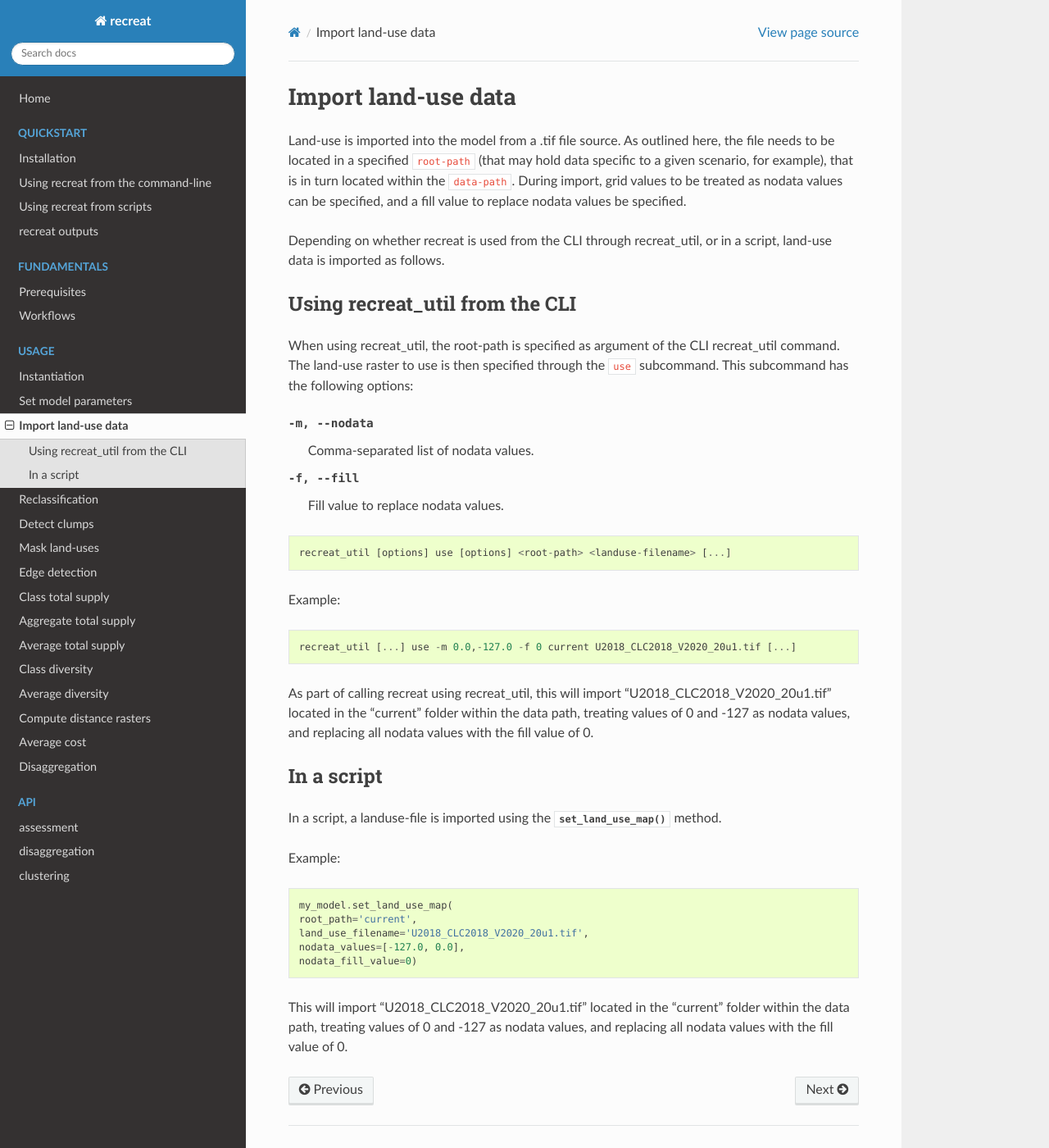
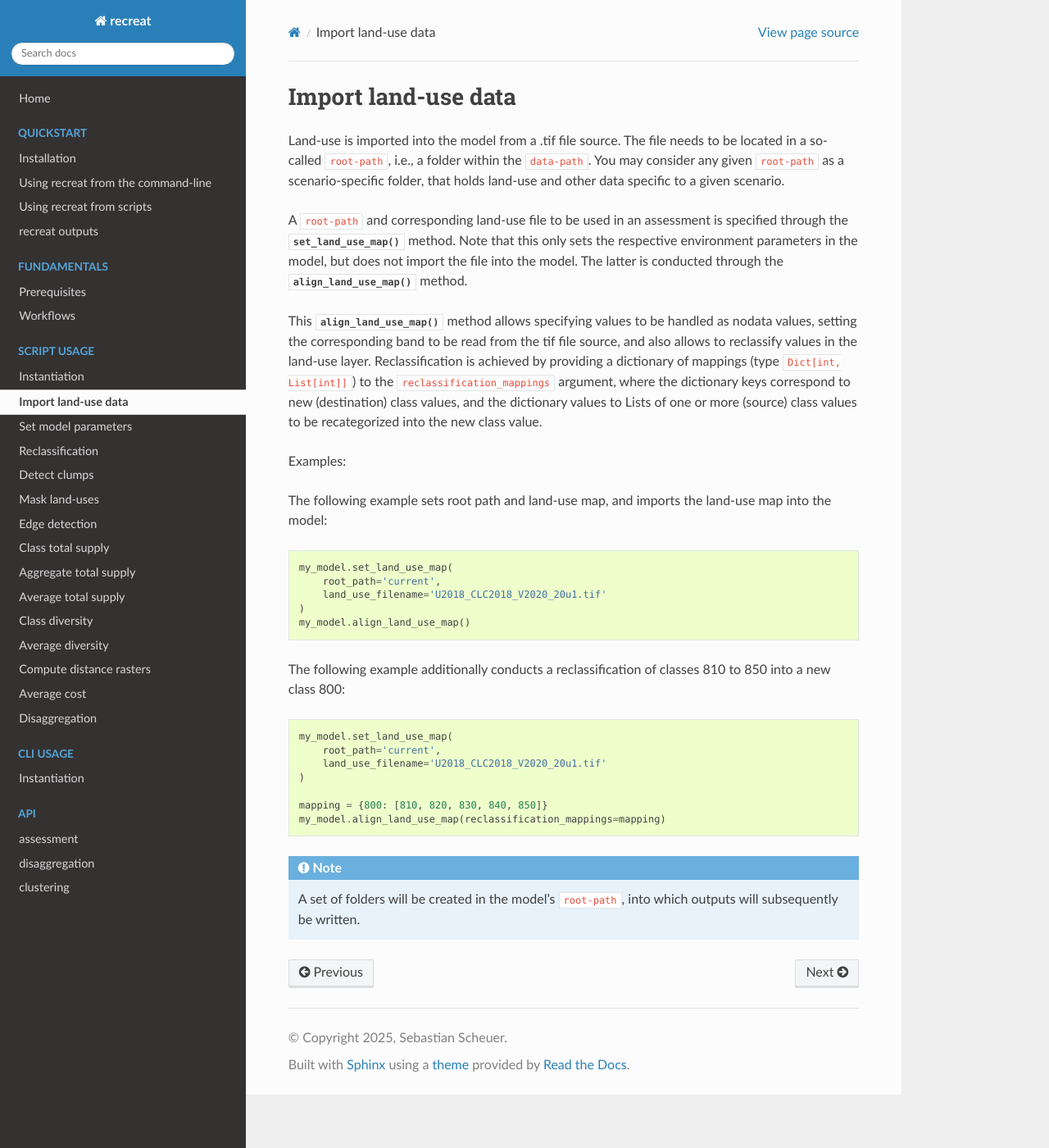
Before and after one commit to scheuerseb/recreat, a Sphinx documentation site: the page built from docs/usage/import_land_use_data.rst, in a window 1280 px wide and 1400 px high. Shown: the whole window at 82% size. Built offline with Sphinx 7.4.7 and the Read the Docs theme 3.1.0, drawn with Linux system fonts in a browser that asks for light colours.

```diff
--- a/docs/usage/import_land_use_data.rst
+++ b/docs/usage/import_land_use_data.rst
@@ -1,52 +1,45 @@
 Import land-use data
-====================
+=====================
 
-Land-use is imported into the model from a .tif file source. As outlined here, the file needs
-to be located in a specified ``root-path`` (that may hold data specific to a given scenario, for example),
-that is in turn located within the ``data-path``. During import, grid values to be treated as
-nodata values can be specified, and a fill value to replace nodata values be specified.
+Land-use is imported into the model from a .tif file source. The file needs to be located in a so-called ``root-path``,
+i.e., a folder within the ``data-path``. You may consider any given ``root-path`` as a scenario-specific folder, that holds land-use and other
+data specific to a given scenario.
 
-Depending on whether recreat is used from the CLI through recreat_util, or in a script,
-land-use data is imported as follows.
+A ``root-path`` and corresponding land-use file to be used in an assessment is specified through the :py:meth:`.set_land_use_map` method.
+Note that this only sets the respective environment parameters in the model, but does not import the file into the model. The latter is
+conducted through the :py:meth:`.align_land_use_map` method.
 
-Using recreat_util from the CLI
--------------------------------
-
-When using recreat_util, the root-path is specified as argument of the CLI recreat_util command.
-The land-use raster to use is then specified through the ``use`` subcommand. This subcommand has the following options:
-
--m, --nodata         Comma-separated list of nodata values.
--f, --fill           Fill value to replace nodata values.
-
-.. code-block::
-
-    recreat_util [options] use [options] <root-path> <landuse-filename> [...]
+This :py:meth:`.align_land_use_map` method allows specifying values to be handled as nodata values,
+setting the corresponding band to be read from the tif file source, and also allows to reclassify values in the land-use layer. Reclassification is achieved by
+providing a dictionary of mappings (type ``Dict[int, List[int]]``) to the ``reclassification_mappings`` argument, where the dictionary keys correspond to new (destination) class values, and the dictionary values
+to Lists of one or more (source) class values to be recategorized into the new class value.
 
 
-Example:
+Examples:
 
-.. code-block::
-
-    recreat_util [...] use -m 0.0,-127.0 -f 0 current U2018_CLC2018_V2020_20u1.tif [...]
-
-As part of calling recreat using recreat_util, this will import "U2018_CLC2018_V2020_20u1.tif" located in the
-"current" folder within the data path, treating values of 0 and -127 as nodata values, and
-replacing all nodata values with the fill value of 0.
-
-In a script
------------
-
-In a script, a landuse-file is imported using the :py:meth:`.set_land_use_map` method.
-
-Example:
+The following example sets root path and land-use map, and imports the land-use map into the model:
 
 .. code-block:: python
 
     my_model.set_land_use_map(
-    root_path='current',
-    land_use_filename='U2018_CLC2018_V2020_20u1.tif',
-    nodata_values=[-127.0, 0.0],
-    nodata_fill_value=0)
+        root_path='current',
+        land_use_filename='U2018_CLC2018_V2020_20u1.tif'
+    )
+    my_model.align_land_use_map()
 
-This will import "U2018_CLC2018_V2020_20u1.tif" located in the "current" folder within the data path, treating values of 0 and -127 as nodata values,
-and replacing all nodata values with the fill value of 0.
+The following example additionally conducts a reclassification of classes 810 to 850 into a new class 800:
+
+.. code-block:: python
+
+    my_model.set_land_use_map(
+        root_path='current',
+        land_use_filename='U2018_CLC2018_V2020_20u1.tif'
+    )
+
+    mapping = {800: [810, 820, 830, 840, 850]}
+    my_model.align_land_use_map(reclassification_mappings=mapping)
+
+
+.. note::
+
+   A set of folders will be created in the model's ``root-path``, into which outputs will subsequently be written.
```
Also changed, not shown: docs/index.rst (+9 -2 lines), docs/usage/instantiation.rst (+1 -34 lines), docs/usage_cli/instantiation.rst (+0 -26 lines).
